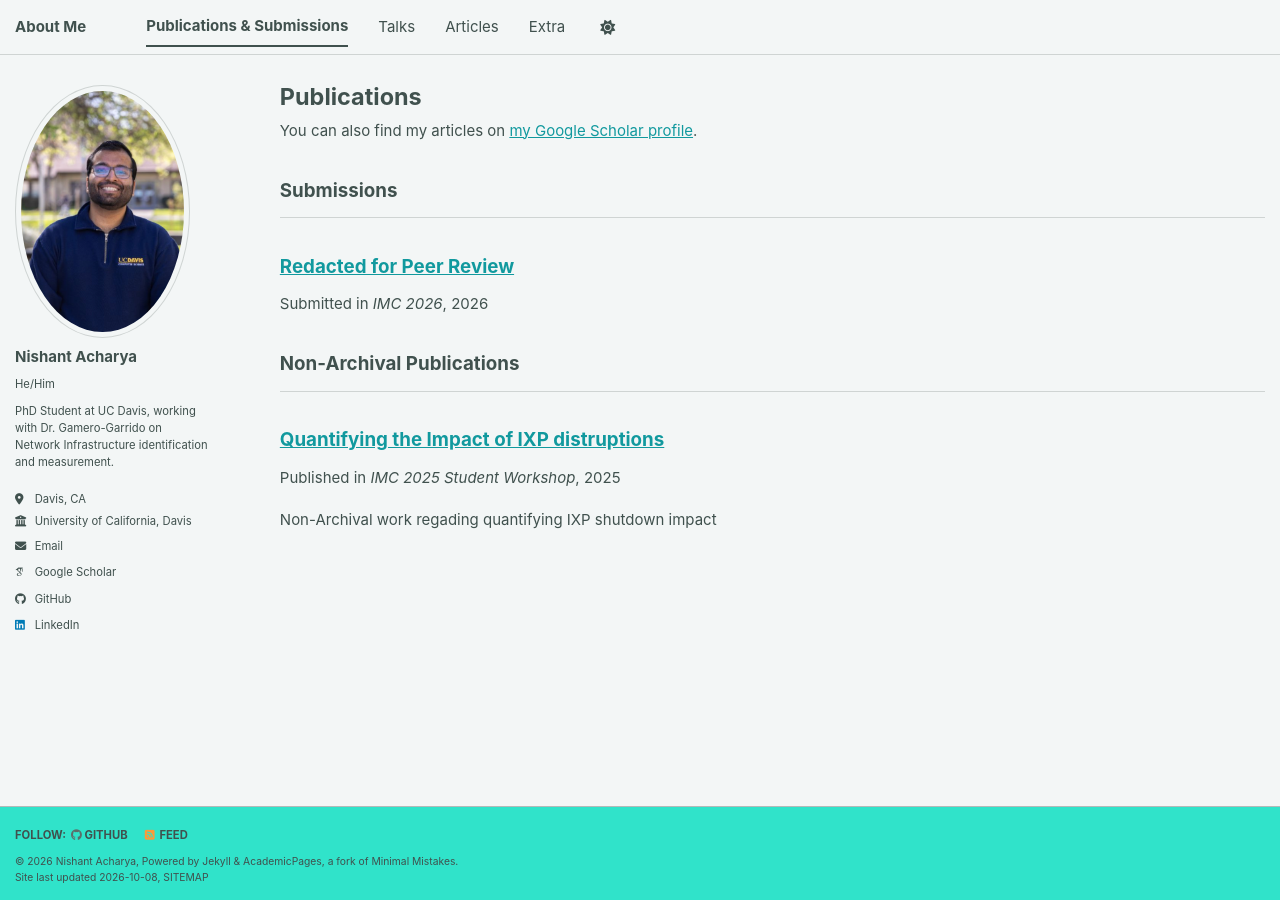
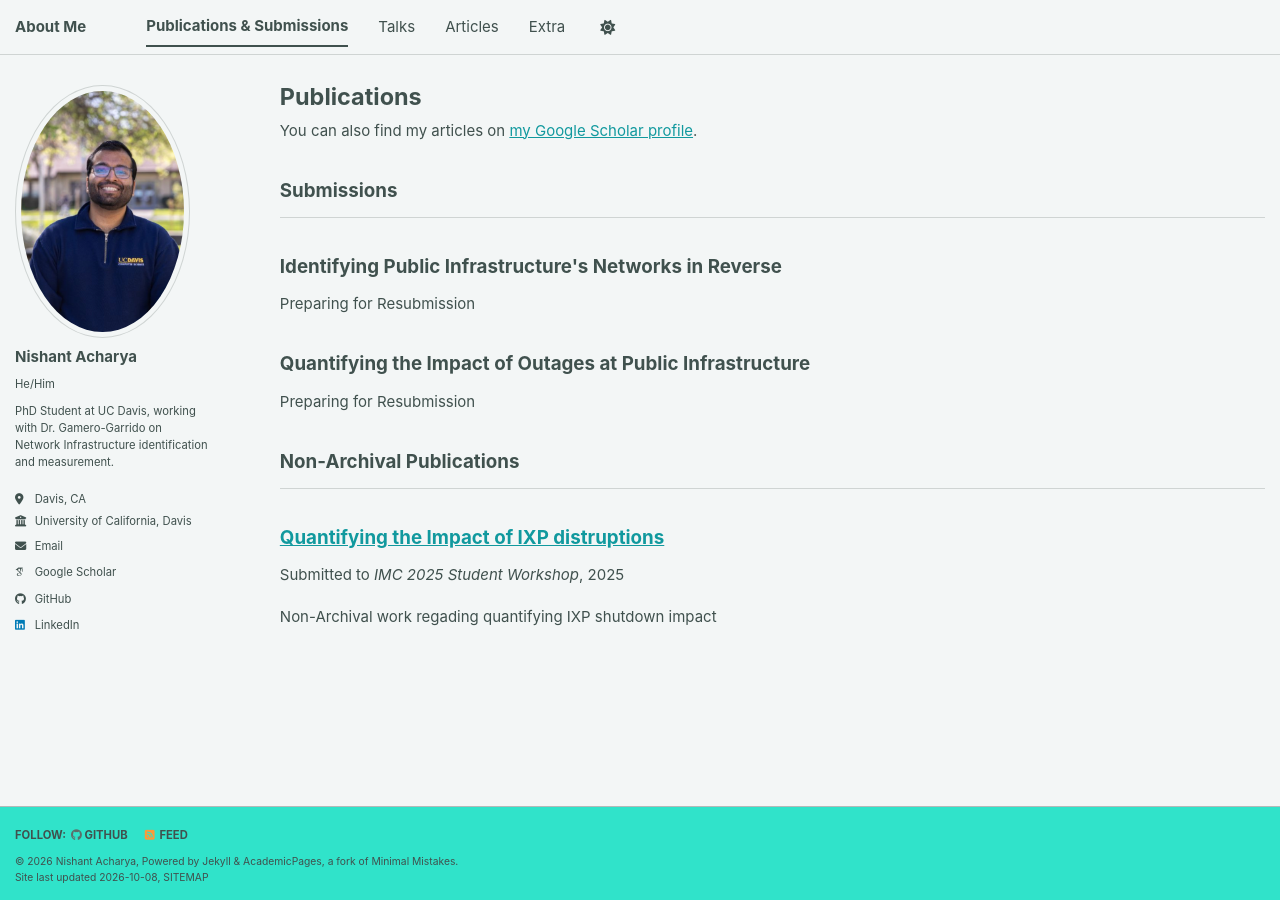
Before and after one commit to NishantAcharya/Nishant.github.io, a Jekyll site: the page built from _pages/publications.html, in a window 1280 px wide. Built offline with Jekyll 4.4.1, drawn with Linux system fonts in a browser that asks for light colours; some web fonts are replaced; a script bundle is joined from its source files by our own code; library files that are not in the unit come from our copies.

Commit message:
Updated the website with the latest information

```diff
--- /dev/null
+++ b/_data/submissions.yml
@@ -0,0 +1,5 @@
+# Text-only entries shown under "Submissions" on the publications page (no individual pages)
+- title: "Identifying Public Infrastructure's Networks in Reverse"
+  status: "Preparing for Resubmission"
+- title: "Quantifying the Impact of Outages at Public Infrastructure"
+  status: "Preparing for Resubmission"
--- a/_includes/archive-single.html
+++ b/_includes/archive-single.html
@@ -43,7 +43,7 @@
         {% elsif post.collection == 'publications' and post.category == 'submissions' %}
           <p>Submitted in <i>{{ post.venue }}</i>, {{ post.date | default: "1900-01-01" | date: "%Y" }} </p>
         {% elsif post.collection == 'publications' %}
-          <p>Published in <i>{{ post.venue }}</i>, {{ post.date | default: "1900-01-01" | date: "%Y" }} </p>
+          <p>{{ post.venue_prefix | default: "Published in" }} <i>{{ post.venue }}</i>, {{ post.date | default: "1900-01-01" | date: "%Y" }} </p>
         {% elsif post.date %}
          <p class="page__date"><strong><i class="fa fa-fw fa-calendar" aria-hidden="true"></i> {{ site.data.ui-text[site.locale].date_label | default: "Published:" }}</strong> <time datetime="{{ post.date | default: "1900-01-01" | date_to_xmlschema }}">{{ post.date | default: "1900-01-01" | date: "%B %d, %Y" }}</time></p>
         {% endif %}
--- a/_layouts/single.html
+++ b/_layouts/single.html
@@ -37,7 +37,7 @@ layout: default
         {% if page.collection == 'teaching' %}
           <p> {{ page.type }}, <i>{{ page.venue }}</i>, {{ page.date | default: "1900-01-01" | date: "%Y" }} </p>
         {% elsif page.venue and page.date %}
-          <p>Published in <i>{{ page.venue }}</i>, {{ page.date | default: "1900-01-01" | date: "%Y" }} </p>
+          <p>{{ page.venue_prefix | default: "Published in" }} <i>{{ page.venue }}</i>, {{ page.date | default: "1900-01-01" | date: "%Y" }} </p>
         {% elsif page.date %}
           <p class="page__date"><strong><i class="fa fa-fw fa-calendar" aria-hidden="true"></i> {{ site.data.ui-text[site.locale].date_label | default: "Published:" }}</strong> <time datetime="{{ page.date | date_to_xmlschema }}">{{ page.date | default: "1900-01-01" | date: "%B %d, %Y" }}</time></p>
         {% endif %}
--- a/_pages/publications.html
+++ b/_pages/publications.html
@@ -15,6 +15,18 @@ author_profile: true
 {% if site.publication_category %}
   {% for category in site.publication_category  %}
     {% assign title_shown = false %}
+    {% if category[0] == 'submissions' and site.data.submissions.size > 0 %}
+      <h2>{{ category[1].title }}</h2><hr />
+      {% assign title_shown = true %}
+      {% for item in site.data.submissions %}
+        <div class="list__item">
+          <article class="archive__item">
+            <h2 class="archive__item-title">{{ item.title }}</h2>
+            <p>{{ item.status }}</p>
+          </article>
+        </div>
+      {% endfor %}
+    {% endif %}
     {% for post in site.publications reversed %}
       {% if post.category != category[0] %}
         {% continue %}
--- a/_publications/2025-10-27-QuantifyIXP.md
+++ b/_publications/2025-10-27-QuantifyIXP.md
@@ -6,6 +6,7 @@ permalink: /publication/Quantifying_the_Impact_of_IXP
 excerpt: 'Non-Archival work regading quantifying IXP shutdown impact'
 date: 2025-10-27
 venue: 'IMC 2025 Student Workshop'
+venue_prefix: 'Submitted to'
 slidesurl:
 paperurl:
 bibtexurl:
```
Also changed, not shown: _publications/2026-06-25-redacted.md (deleted, +0 -13 lines).
